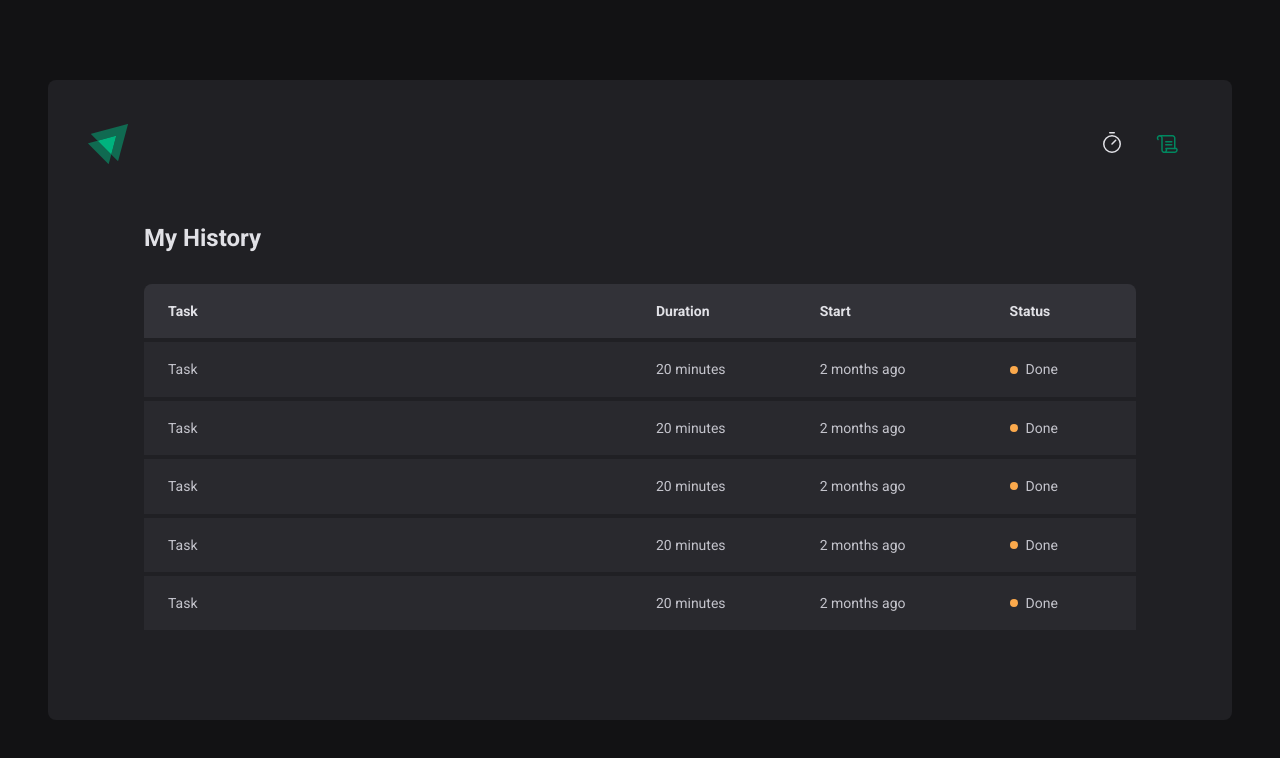
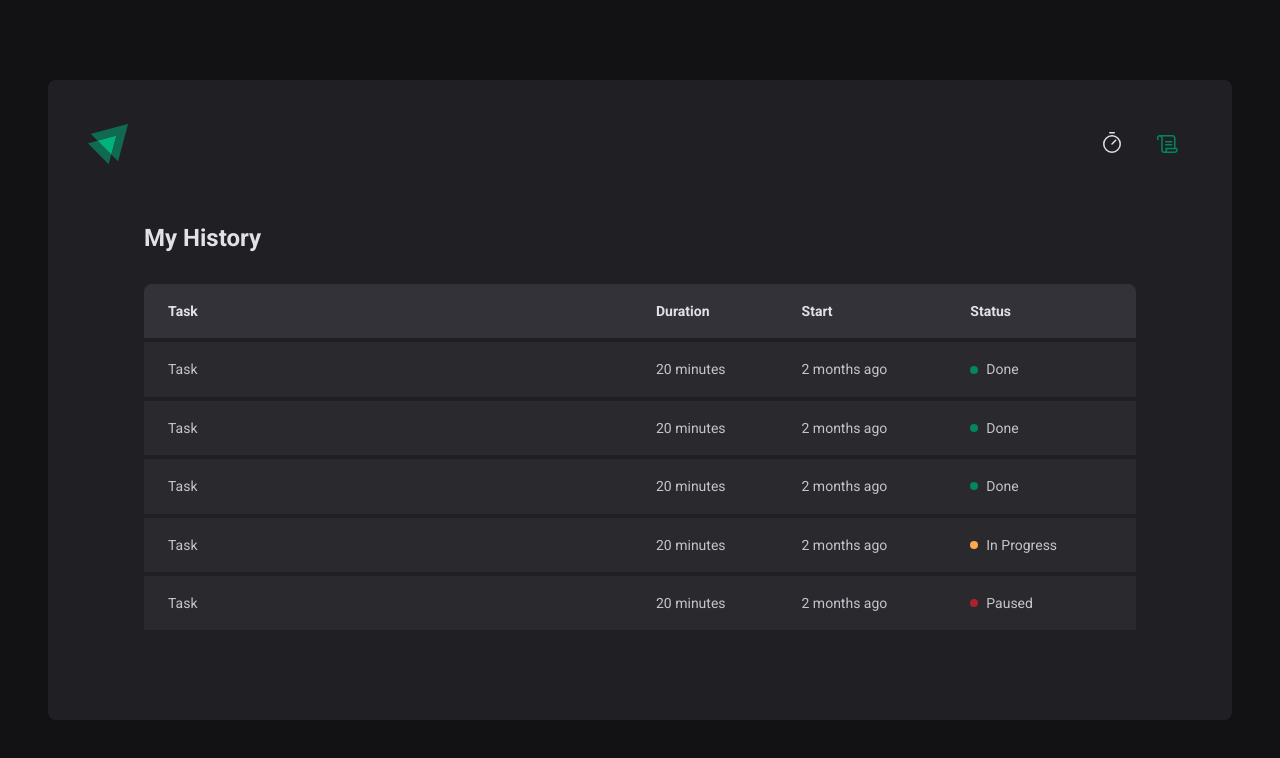
Before and after one commit to thullyoufrn/pomodoro-timer, a React (Vite) app: page /history in a window 1280 px wide. Shown: the top 758 px of the page. Built offline with nearby package versions, Linux system fonts and the light colour scheme.

Commit message:
pages and routes done!

```diff
--- a/src/pages/History/index.tsx
+++ b/src/pages/History/index.tsx
@@ -22,7 +22,7 @@ export function History() {
               <td>20 minutes</td>
               <td>2 months ago</td>
               <td>
-                <Status>Done</Status>
+                <Status statusColor='green' >Done</Status>
               </td>
             </tr>
             <tr>
@@ -30,7 +30,7 @@ export function History() {
               <td>20 minutes</td>
               <td>2 months ago</td>
               <td>
-                <Status>Done</Status>
+                <Status statusColor='green' >Done</Status>
               </td>
             </tr>
             <tr>
@@ -38,7 +38,7 @@ export function History() {
               <td>20 minutes</td>
               <td>2 months ago</td>
               <td>
-                <Status>Done</Status>
+                <Status statusColor='green' >Done</Status>
               </td>
             </tr>
             <tr>
@@ -46,7 +46,7 @@ export function History() {
               <td>20 minutes</td>
               <td>2 months ago</td>
               <td>
-                <Status>Done</Status>
+                <Status statusColor='yellow' >In Progress</Status>
               </td>
             </tr>
             <tr>
@@ -54,7 +54,7 @@ export function History() {
               <td>20 minutes</td>
               <td>2 months ago</td>
               <td>
-                <Status>Done</Status>
+                <Status statusColor='red' >Paused</Status>
               </td>
             </tr>
           </tbody>
--- a/src/pages/History/styles.ts
+++ b/src/pages/History/styles.ts
@@ -61,7 +61,17 @@ export const HistoryList = styled.div`
   }
 `
 
-export const Status = styled.span`
+const STATUS_COLORS = {
+  yellow: 'yellow-500',
+  red: 'red-500',
+  green: 'green-500',
+} as const
+
+interface StatusProps {
+  statusColor: keyof typeof STATUS_COLORS
+}
+
+export const Status = styled.span<StatusProps>`
   display: flex;
   align-items: center;
   gap: 0.5rem;
@@ -71,6 +81,6 @@ export const Status = styled.span`
     width: 0.5rem;
     height: 0.5rem;
     border-radius: 50%;
-    background-color: ${props => props.theme['yellow-500']};
+    background-color: ${props => props.theme[STATUS_COLORS[props.statusColor]]};
   }
 `
```
